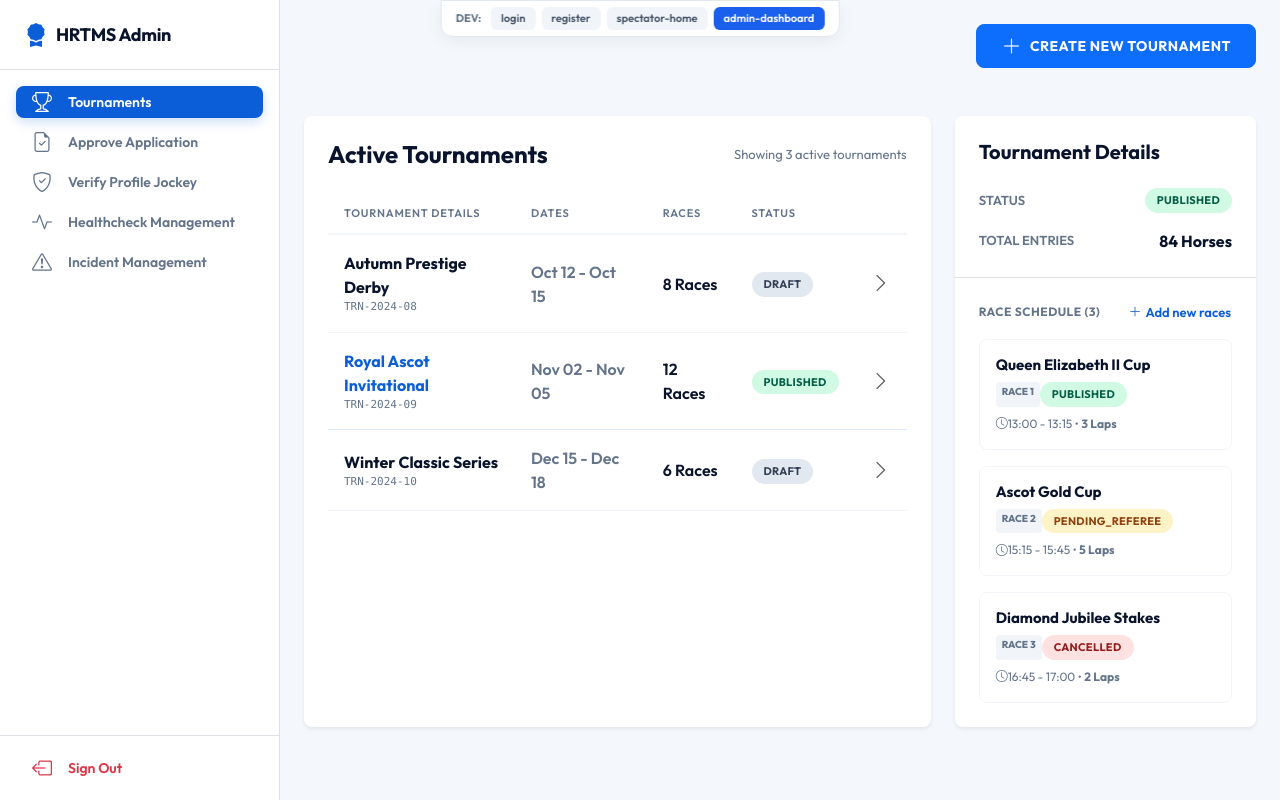
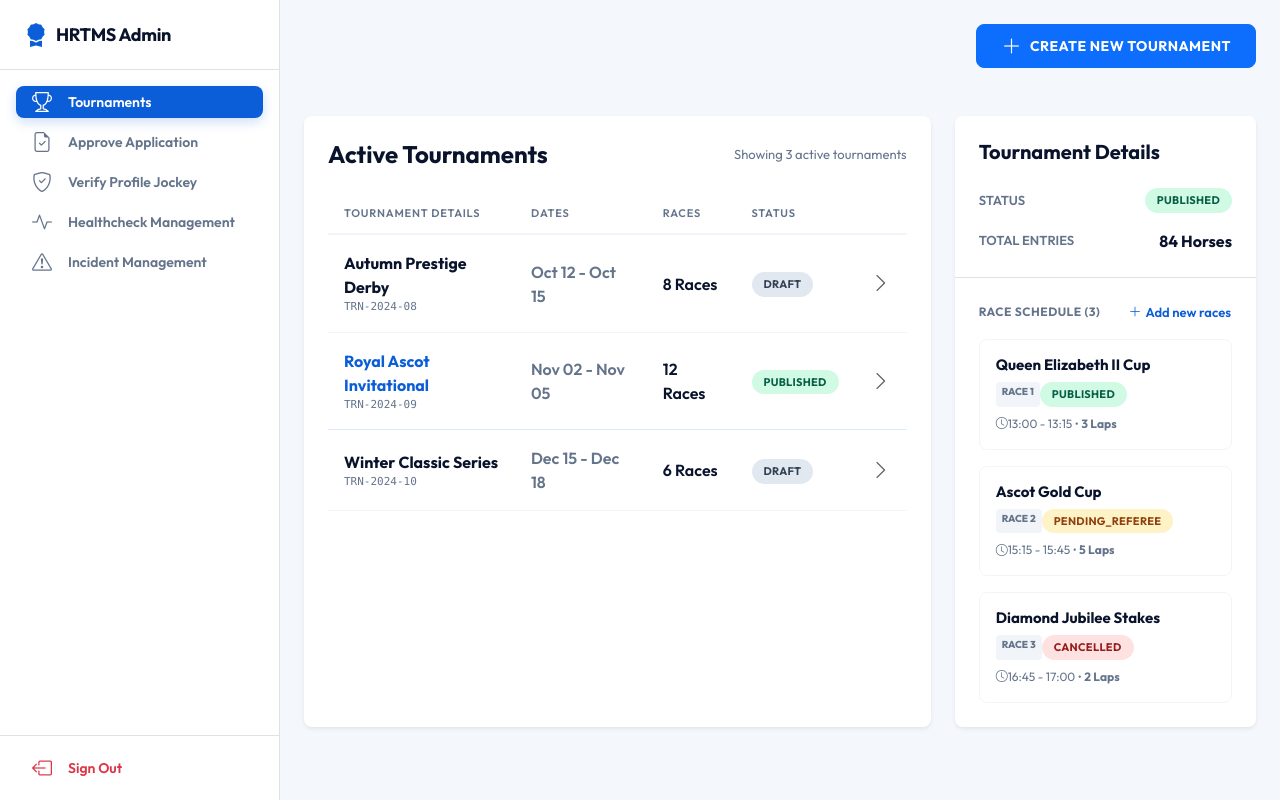
Before and after one commit to AnVu05/HRTMS-FE, a React (Vite) app: page / in a window 1280 px wide. Built offline with nearby package versions, Linux system fonts and the light colour scheme.

Commit message:
merge dev

```diff
--- a/src/App.jsx
+++ b/src/App.jsx
@@ -21,31 +21,7 @@ function App() {
 
   return (
     <>
-      {/* Dev navigation bar – remove in production */}
-      <div style={{
-        position: 'fixed', top: 0, left: '50%', transform: 'translateX(-50%)',
-        zIndex: 9999, display: 'flex', gap: 6, background: 'rgba(255,255,255,0.92)',
-        backdropFilter: 'blur(10px)', border: '1px solid #e2e8f0',
-        borderRadius: '0 0 12px 12px', padding: '6px 14px',
-        boxShadow: '0 4px 16px rgba(0,0,0,0.06)', alignItems: 'center',
-      }}>
-        <span style={{ fontSize: 11, fontWeight: 700, color: '#64748b', marginRight: 4 }}>DEV:</span>
-        {PAGES.map(p => (
-          <button
-            key={p}
-            onClick={() => setCurrentPage(p)}
-            style={{
-              fontSize: 11, padding: '3px 10px', borderRadius: 6, border: 'none',
-              cursor: 'pointer', fontWeight: 600,
-              background: currentPage === p ? '#1b60ec' : '#f1f5f9',
-              color: currentPage === p ? '#fff' : '#475569',
-              transition: 'all 0.15s',
-            }}
-          >
-            {p}
-          </button>
-        ))}
-      </div>
+
 
       {/* Page content */}
       <div
```
